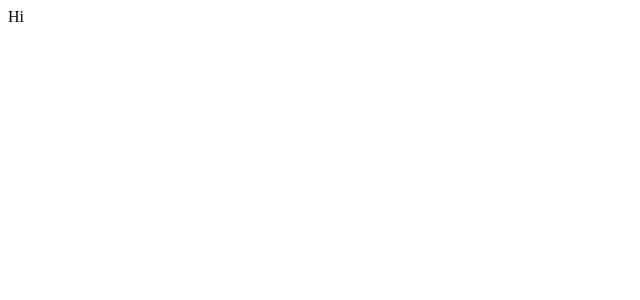
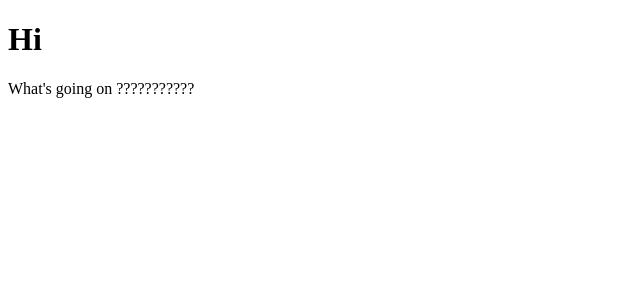
Before and after one commit to mmyeon/nooks, a React (Create React App) app: page / in a window 1280 px wide. Shown: the top 300 px of the page, without its empty margins (0-640 px from the left). Built offline with nearby package versions, Linux system fonts and the light colour scheme.

Commit message:
[useFadeIn] element에 fadein  스타일 적용하기

```diff
--- a/src/App.js
+++ b/src/App.js
@@ -1,10 +1,16 @@
 import React from "react";
-import useBeforeLeave from "./useBeforeLeave";
+import useFadeIn from "./useFadeIn";
 
 const App = () => {
-  const begForLife = () => console.log("Pls don't leave");
-  useBeforeLeave(begForLife);
-  return <div>Hi</div>;
+  const fadeInH1 = useFadeIn(1, 2);
+  const fadeInP = useFadeIn(5);
+
+  return (
+    <div>
+      <h1 {...fadeInH1}>Hi</h1>
+      <p {...fadeInP}>What's going on ???????????</p>
+    </div>
+  );
 };
 
 export default App;
--- /dev/null
+++ b/src/useFadeIn.js
@@ -0,0 +1,20 @@
+import { useEffect, useRef } from "react";
+
+const useFadeIn = (duration = 1, delay = 0) => {
+  const element = useRef();
+
+  useEffect(() => {
+    if (element.current) {
+      const { current } = element;
+      if (typeof duration !== "number" || typeof delay !== "number") {
+        return;
+      }
+
+      current.style.transition = `opacity ${duration}s ease-in-out ${delay}s`;
+      current.style.opacity = 1;
+    }
+  }, []);
+  return { ref: element, style: { opacity: 0 } };
+};
+
+export default useFadeIn;
```
